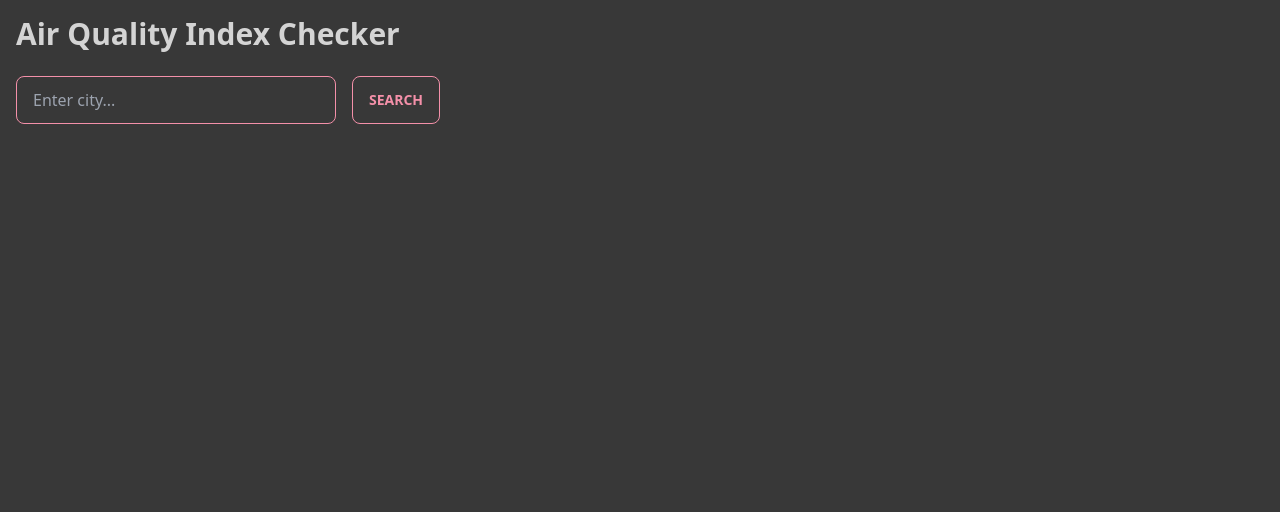
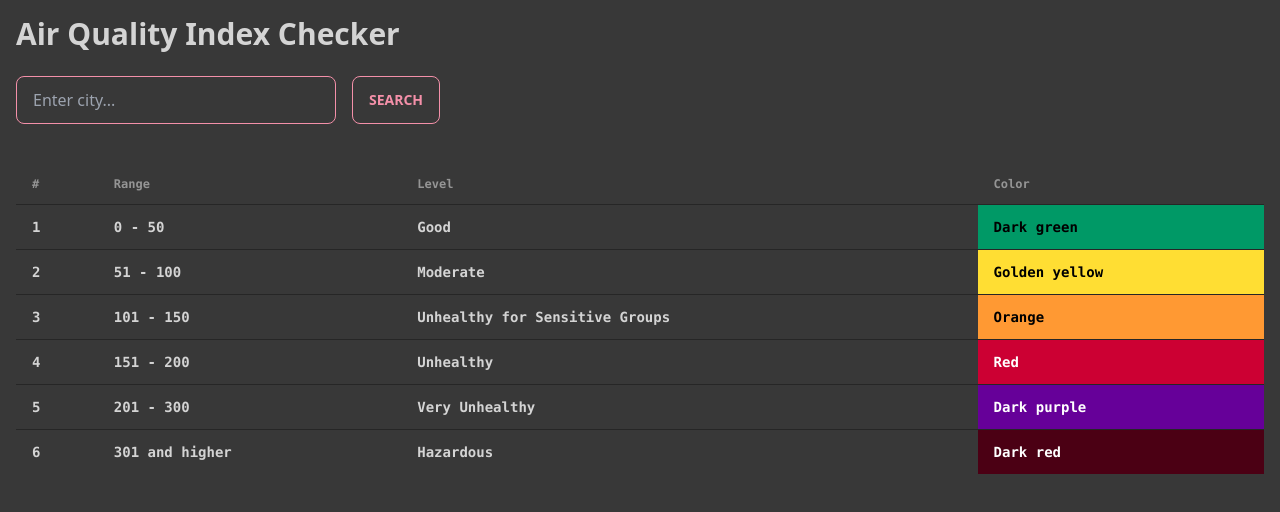
Before and after one commit to itscharukadeshan/Air-Quality-app, a React (Vite) app: page / in a window 1280 px wide. Shown: the top 512 px of the page. Built offline with nearby package versions, Linux system fonts and the light colour scheme.

Commit message:
add table data

```diff
--- a/src/App.jsx
+++ b/src/App.jsx
@@ -4,6 +4,8 @@ import { useState } from "react";
 import CitySearch from "./components/CitySearch";
 import ErrorBox from "./components/ErrorBox";
 import AirQCard from "./components/AirQCard";
+import PollutantInfo from "./components/PollutantInfo";
+import AirQTable from "./components/AirQTable";
 
 export default function App() {
   const aqiApiToken = import.meta.env.VITE_AQI_API_TOKEN;
@@ -50,8 +52,10 @@ export default function App() {
       {airQualityData && (
         <>
           <AirQCard data={airQualityData} />
+          <PollutantInfo pollutant={airQualityData.dominentpol} />
         </>
       )}
+      <AirQTable />
     </div>
   );
 }
--- a/src/components/AirQCard.jsx
+++ b/src/components/AirQCard.jsx
@@ -17,16 +17,16 @@ export default function AirQCard({ data }) {
     } else if (aqi <= 300) {
       return "bg-unhealthy text-white";
     } else {
-      return "bg-hazardous ";
+      return "bg-hazardous";
     }
   };
 
   return (
-    <div className={`card card-side ${getCardColor(aqi)} shadow-xl w-fit p-4`}>
+    <div className={`card card-side ${getCardColor(aqi)} shadow-xl w-3/4 p-4`}>
       <figure>
         <img src='#' alt={` image of ${city.name}`} />
       </figure>
-      <div className='card-body'>
+      <div className='card-body text-black'>
         <h2 className='card-title'>{city.name}</h2>
         <div className='py-4'>
           <p>Air Quality Index {aqi}</p>
--- /dev/null
+++ b/src/components/AirQTable.jsx
@@ -0,0 +1,58 @@
+/** @format */
+
+import React from "react";
+
+export default function AirQTable() {
+  return (
+    <div className='overflow-x-auto'>
+      <table className='table table-striped font-mono font-bold'>
+        <thead>
+          <tr>
+            <th>#</th>
+            <th>Range</th>
+            <th>Level</th>
+            <th>Color</th>
+          </tr>
+        </thead>
+        <tbody>
+          <tr>
+            <td>1</td>
+            <td>0 - 50</td>
+            <td>Good</td>
+            <td className='bg-success text-black'>Dark green</td>
+          </tr>
+          <tr>
+            <td>2</td>
+            <td>51 - 100</td>
+            <td>Moderate</td>
+            <td className='bg-warning  text-black'>Golden yellow</td>
+          </tr>
+          <tr>
+            <td>3</td>
+            <td>101 - 150</td>
+            <td>Unhealthy for Sensitive Groups</td>
+            <td className='bg-orange text-black'>Orange</td>
+          </tr>
+          <tr>
+            <td>4</td>
+            <td>151 - 200</td>
+            <td>Unhealthy</td>
+            <td className='bg-danger text-white'>Red</td>
+          </tr>
+          <tr>
+            <td>5</td>
+            <td>201 - 300</td>
+            <td>Very Unhealthy</td>
+            <td className='bg-unhealthy text-white'>Dark purple</td>
+          </tr>
+          <tr>
+            <td>6</td>
+            <td>301 and higher</td>
+            <td>Hazardous</td>
+            <td className='bg-hazardous text-white'>Dark red</td>
+          </tr>
+        </tbody>
+      </table>
+    </div>
+  );
+}
--- /dev/null
+++ b/src/components/PollutantInfo.jsx
@@ -0,0 +1,45 @@
+/** @format */
+
+import React from "react";
+
+const PollutantInfo = ({ pollutant }) => {
+  const getPollutantInfo = (pollutant) => {
+    switch (pollutant) {
+      case "pm25":
+        return "PM2.5 are tiny particles in the air that reduce visibility and cause the air to appear hazy when levels are elevated. They can be a result of burning fossil fuels and chemical reactions.";
+      case "pm10":
+        return "PM10 are inhalable particles that are small enough to penetrate the thoracic region of the respiratory system. They can originate from dust stirred by vehicles on roads, wood burning, and other industrial activities.";
+      case "o3":
+        return "Ozone (O3) is a gas that occurs both in the Earth's upper atmosphere and at ground level. It can be good or bad for health and the environment, depending on its location in the atmosphere.";
+      case "no2":
+        return "Nitrogen Dioxide (NO2) primarily gets in the air from burning fuel. It can cause respiratory problems and contribute to the formation of other pollutants.";
+      case "so2":
+        return "Sulfur Dioxide (SO2) is produced from burning fossil fuels (coal and oil) and from smelting mineral ores. It can cause respiratory issues and contribute to the formation of other pollutants.";
+      case "co":
+        return "Carbon Monoxide (CO) is a harmful pollutant produced primarily from car exhausts. It is colorless, odorless, and can cause health problems at high levels.";
+      default:
+        return "No information available for the pollutant.";
+    }
+  };
+
+  return (
+    <div className='hero min-h-screen bg-base-200'>
+      <div className='hero-content flex-col lg:flex-row'>
+        <img
+          src=''
+          alt={`image of ${pollutant}`}
+          className='max-w-sm rounded-lg shadow-2xl'
+        />
+        <div>
+          <h1 className='text-5xl font-bold'>
+            PRiMARY POLLUTANT - {pollutant.toUpperCase()}
+          </h1>
+          <p className='py-6'>{getPollutantInfo(pollutant)}</p>
+          <button className='btn btn-primary'>Learn MORE</button>
+        </div>
+      </div>
+    </div>
+  );
+};
+
+export default PollutantInfo;
--- a/tailwind.config.js
+++ b/tailwind.config.js
@@ -6,7 +6,21 @@
 export default {
   content: ["./index.html", "./src/**/*.{js,ts,jsx,tsx}"],
   theme: {
-    extend: {},
+    extend: {
+      colors: {
+        success: "#009966",
+
+        warning: "#ffde33",
+
+        orange: "#ff9933",
+
+        danger: "#cc0033",
+
+        unhealthy: "#660099",
+
+        hazardous: "#4b0014",
+      },
+    },
   },
   plugins: [require("daisyui")],
   daisyui: {
@@ -25,16 +39,7 @@ export default {
 
           info: "#5ba8f1",
 
-          success: "#18bfa8",
-
-          warning: "#fa971e",
-
           error: "#f07056",
-          success: "#009966",
-          orange: "#ffde33",
-          danger: "#ff9933",
-          unhealthy: "#660099",
-          hazardous: "#7e0023",
         },
       },
     ],
```
